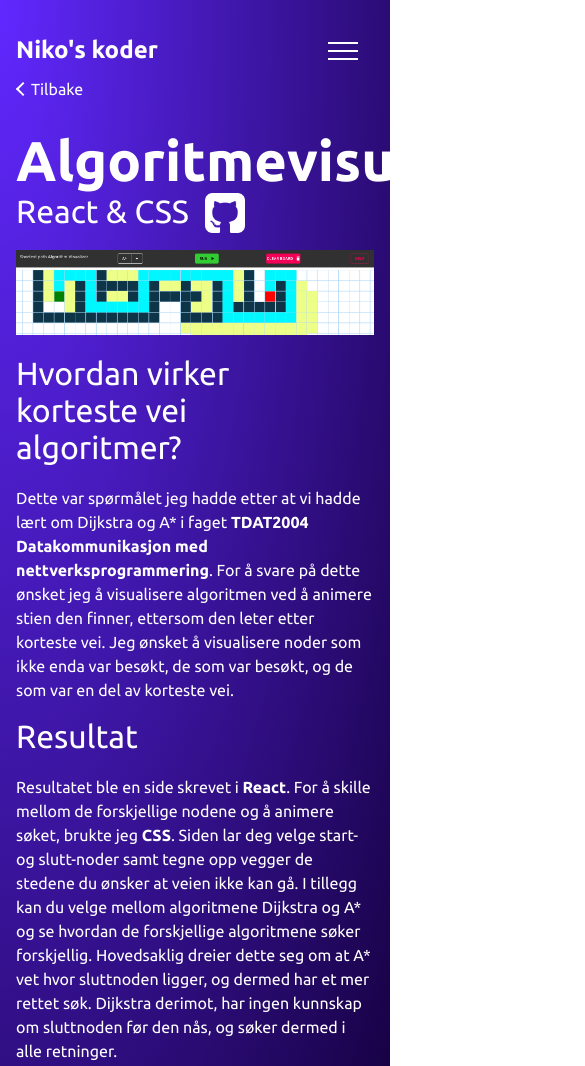
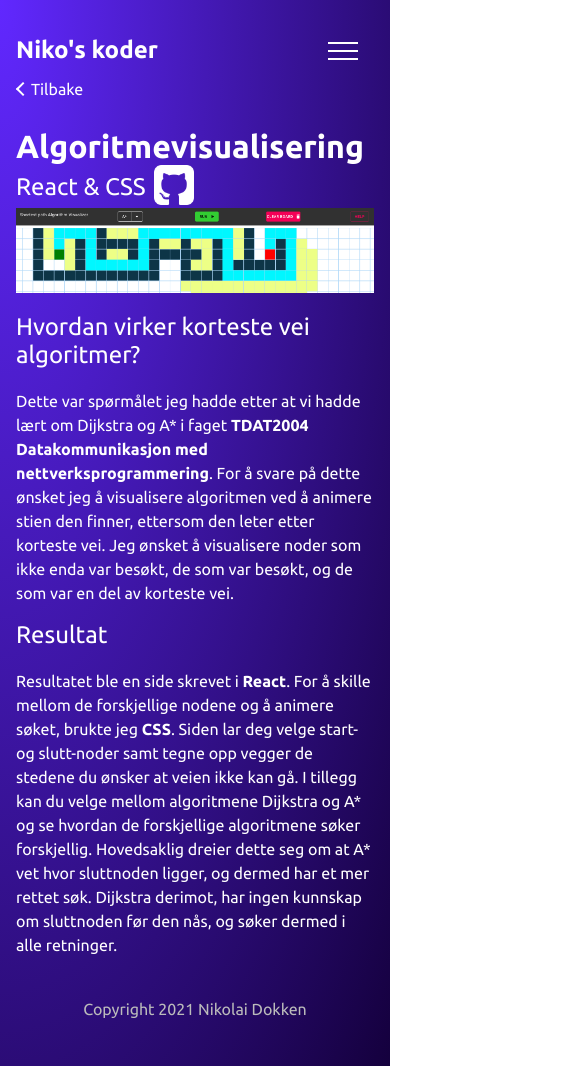
Before and after one commit to NikolaiDokken/portfolio-v2, a Gatsby site: page /projects/algorithm-visualizer in a window 390 px wide. Shown: the top 1066 px of the page, 585 px wide, since content can reach past the window. Built offline with nearby package versions, Linux system fonts and the light colour scheme; Gatsby itself is replaced by a stand-in of ours.

Commit message:
font size on small devices

```diff
--- a/src/styles/project-details.module.css
+++ b/src/styles/project-details.module.css
@@ -8,6 +8,16 @@
 	font-weight: 400;
 	margin-bottom: 20px;
 	margin-right: 16px;
+}
+
+@media screen and (max-width: 600px) {
+	.details h2 {
+		font-size: 2em;
+	}
+
+	.details h3 {
+		font-size: 1.5em;
+	}
 }
 
 .imageContainer {
--- a/src/templates/project-details.js
+++ b/src/templates/project-details.js
@@ -18,8 +18,21 @@ export default function ProjectDetails({ data }) {
 					</Link>
 				</div>
 				<h2>{title}</h2>
-				<div style={{ display: "flex", flexDirection: "row" }}>
-					<h3>{stack}</h3>
+				<div
+					style={{
+						display: "flex",
+						flexDirection: "row",
+						alignItems: "center",
+					}}
+				>
+					<h3
+						style={{
+							padding: 0,
+							margin: "0 8px 0 0",
+						}}
+					>
+						{stack}
+					</h3>
 					<a href={github} target="_blank" rel="noreferrer">
 						<img
 							src="/github.png"
```
